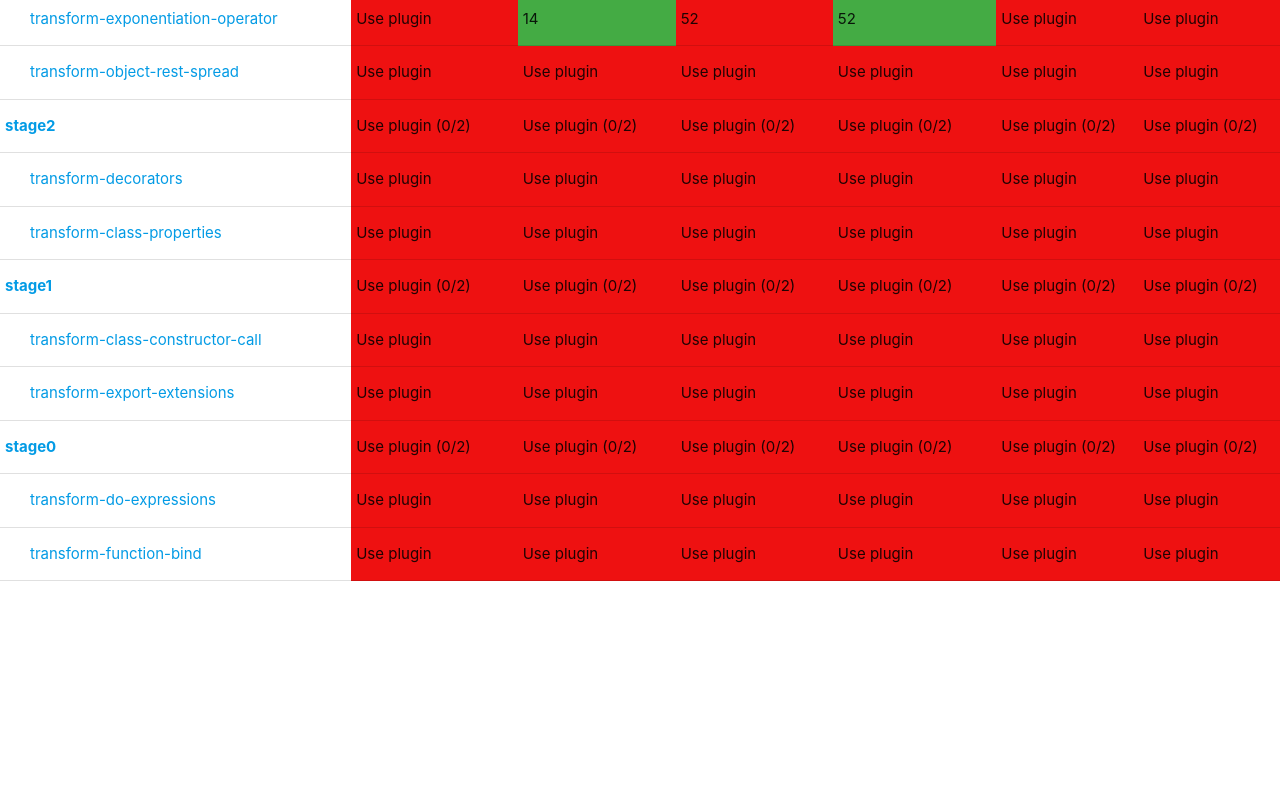
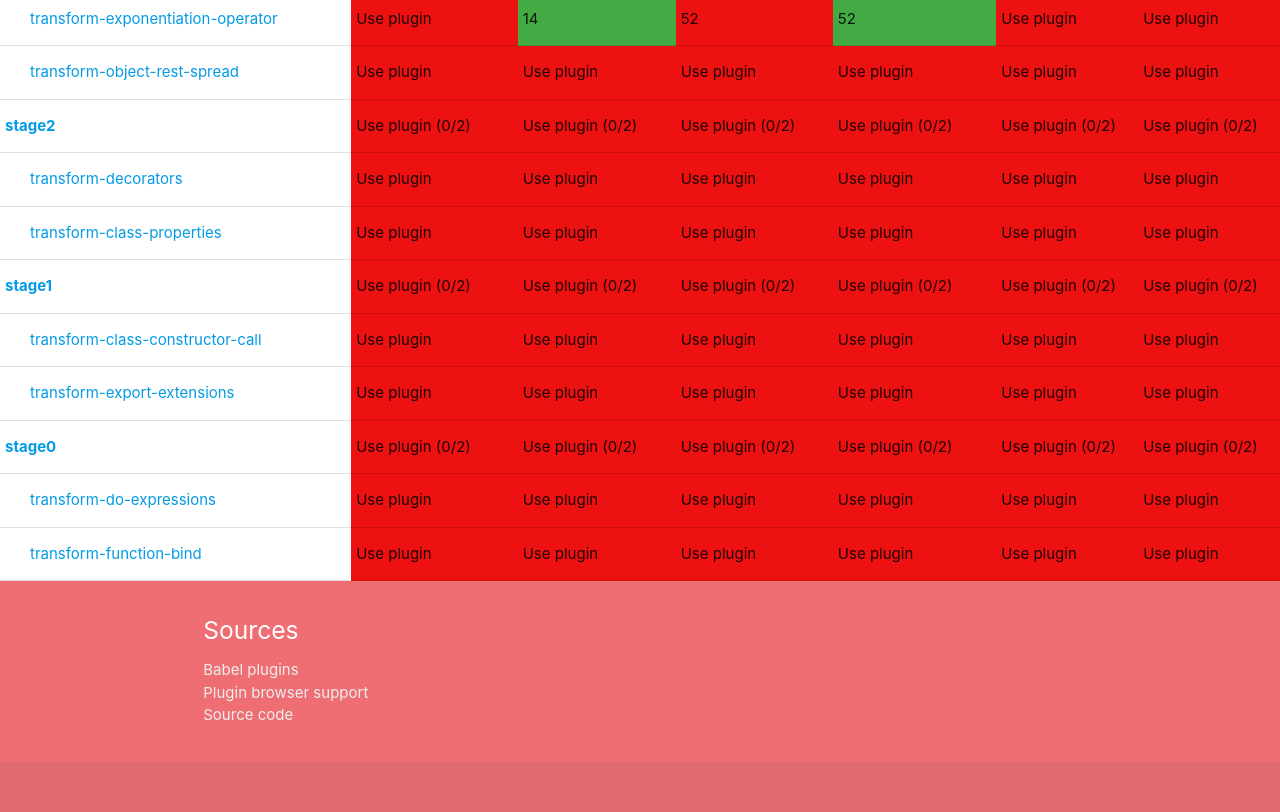
Before and after one commit to mariusGundersen/DoIneedBabel.today, a plain HTML site: page index.html in a window 1280 px wide. Shown: the part 1666-2478 px from the top of the page. Before the commit the page ends 2247 px from the top, so only its background shows below. Drawn offline with nearby package versions, Linux system fonts and the light colour scheme.

Commit message:
Added ugly footer

```diff
--- a/index.html
+++ b/index.html
@@ -214,5 +214,23 @@
     </tbody>
     </table>
 
+        <footer class="page-footer">
+          <div class="container">
+            <div class="row">
+              <div class="col l6 s12">
+                <h5 class="white-text">Sources</h5>
+                <ul>
+                  <li><a class="grey-text text-lighten-3" href="http://babeljs.io/docs/plugins/">Babel plugins</a></li>
+                  <li><a class="grey-text text-lighten-3" href="https://raw.githubusercontent.com/babel/babel-preset-env/master/data/plugins.json">Plugin browser support</a></li>
+                  <li><a class="grey-text text-lighten-3" href="https://github.com/mariusGundersen/DoIneedBabelToday">Source code</a></li>
+                </ul>
+              </div>
+            </div>
+          </div>
+          <div class="footer-copyright">
+            <div class="container">
+            </div>
+          </div>
+        </footer>
       </body>
     </html>
```
Also changed, not shown: build.js (+18 -0 lines).
